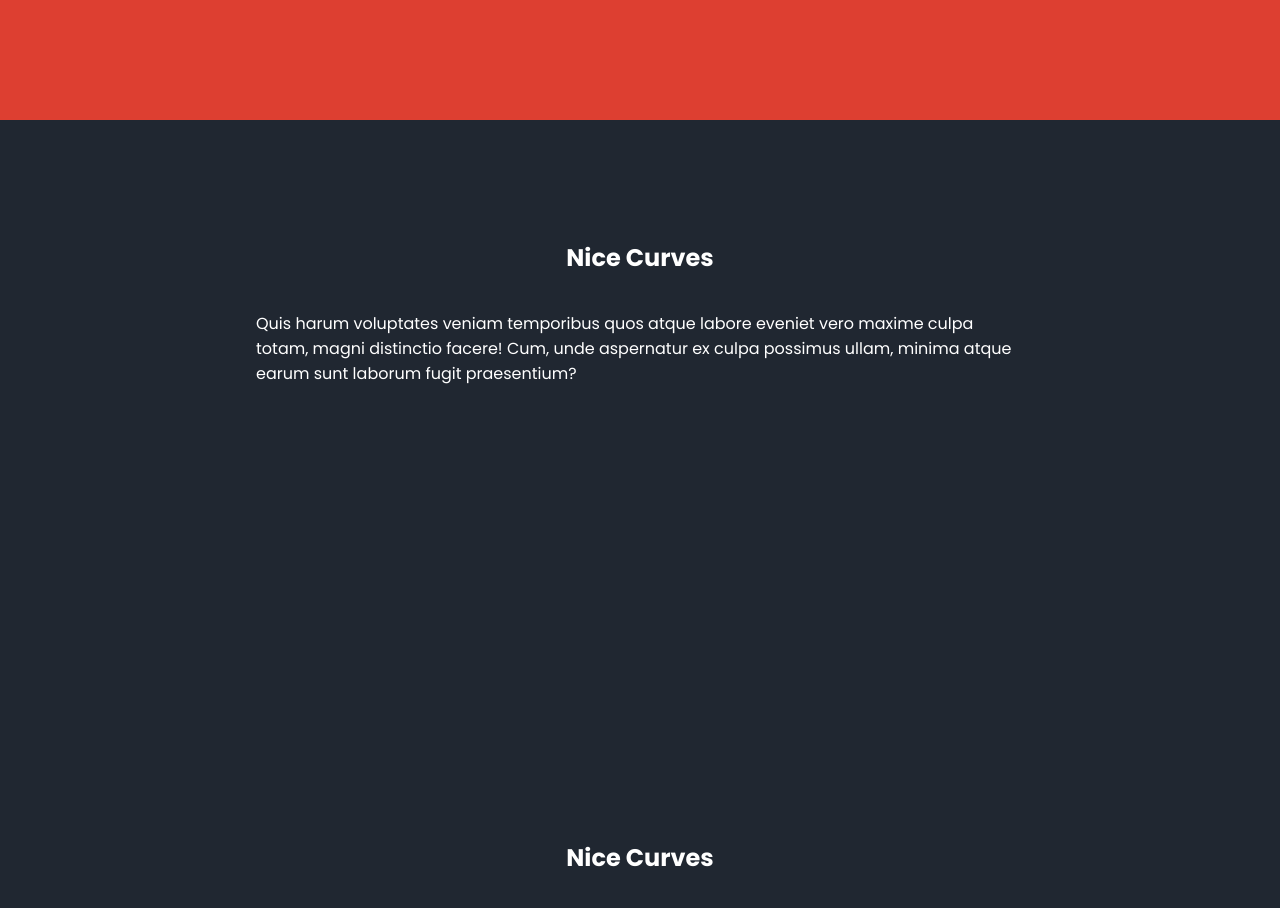
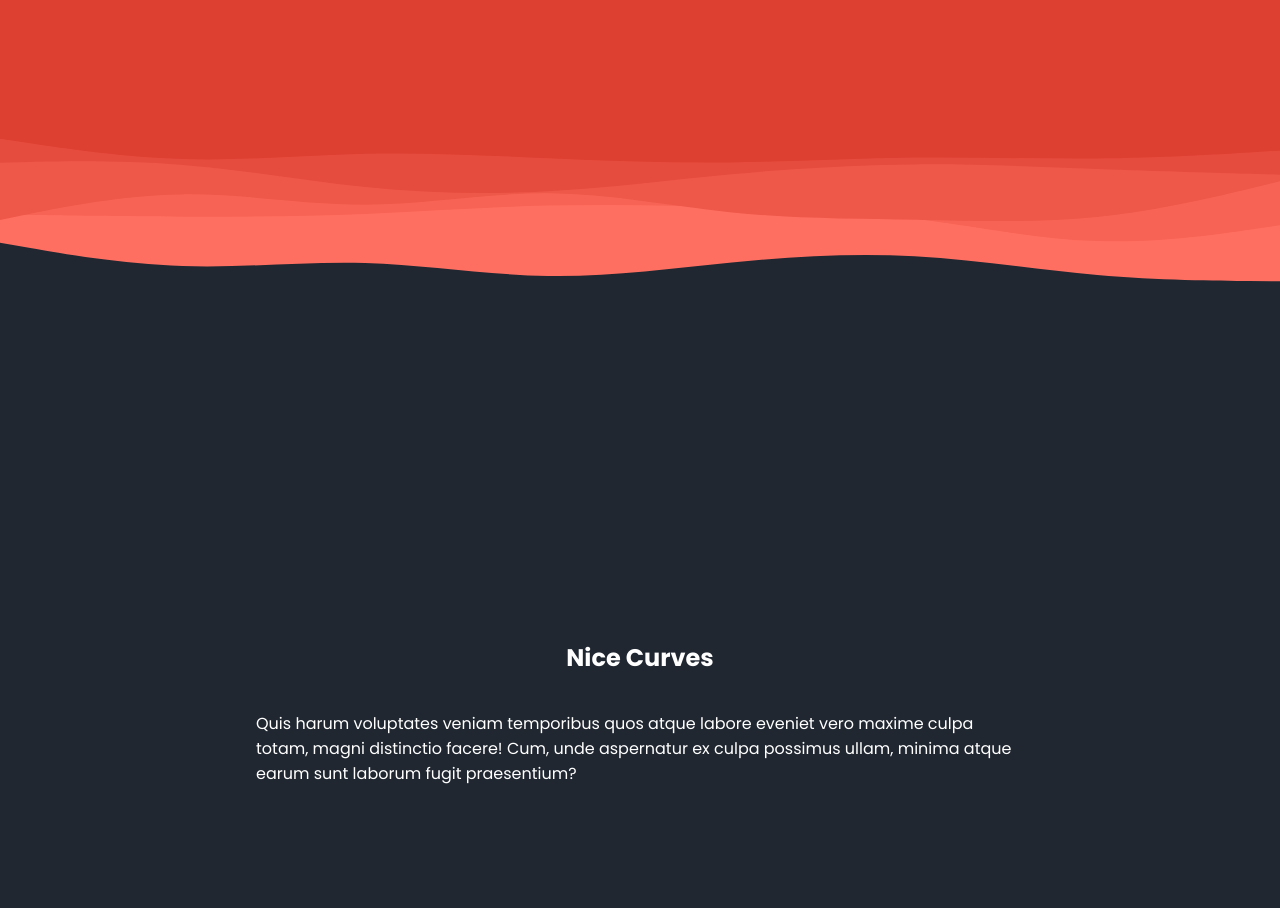
Before and after one commit to Harrytimbog/curvaceous-homepage, a plain HTML site: page index.html in a window 1280 px wide. Shown: the part 2880-3788 px from the top of the page. Drawn offline with Linux system fonts and the light colour scheme.

Commit message:
Using Haikei to create layered layered waves

```diff
--- a/index.html
+++ b/index.html
@@ -73,6 +73,7 @@
         </svg>
       </div>
     </section>
+    <div class="spacer layer1"></div>
     <section>
       <h1>Nice Curves</h1>
       <p>
--- a/style.css
+++ b/style.css
@@ -91,3 +91,16 @@ section {
 .wave .shape-fill {
   fill: #0f0f10;
 }
+
+
+.spacer {
+  aspect-ratio: 960/300;
+  width: 100%;
+  background-repeat: no-repeat;
+  background-position: center;
+  background-size: cover;
+}
+
+.layer1 {
+  background-image: url('./layer1.svg');
+}
```
Also changed, not shown: layer1.svg (added).
